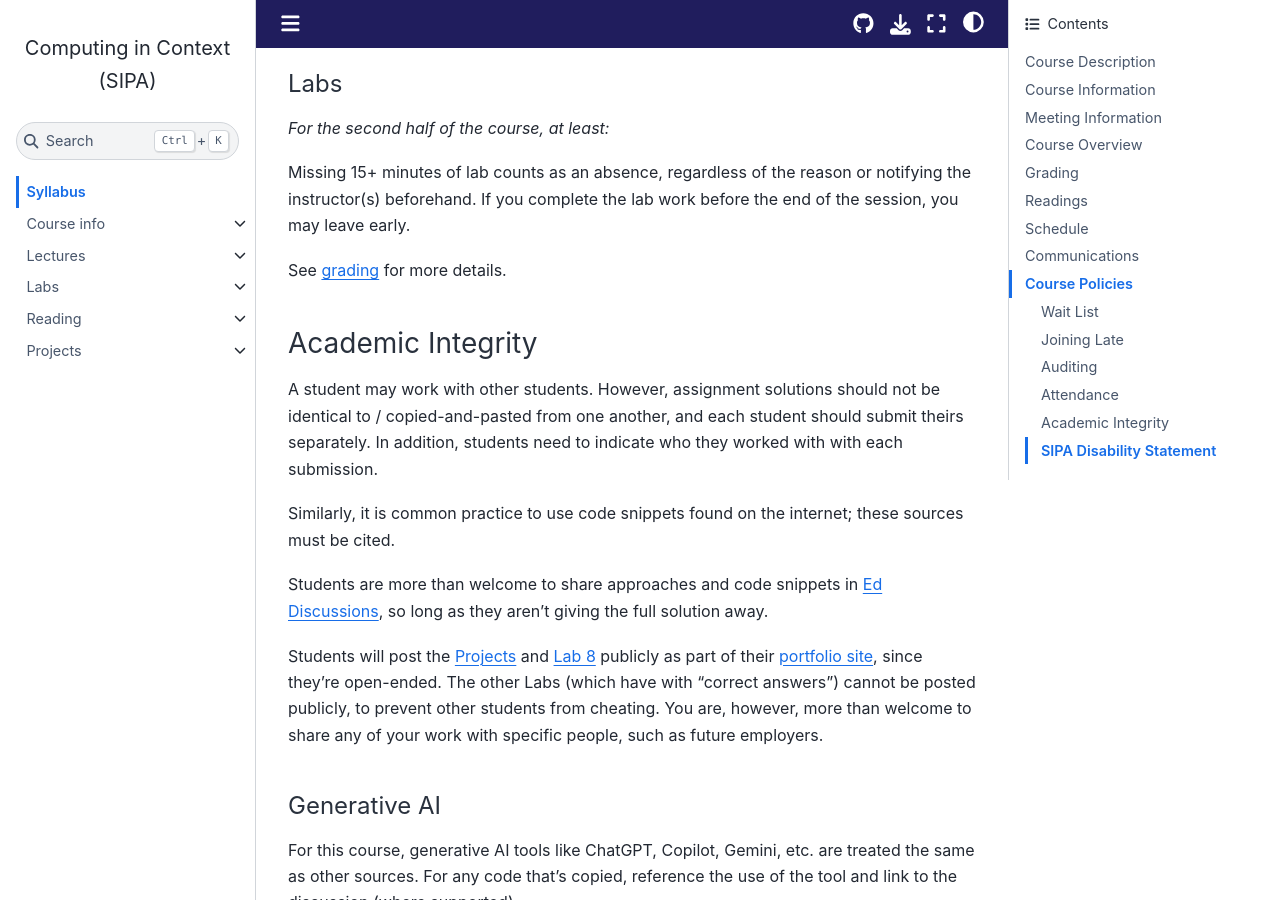
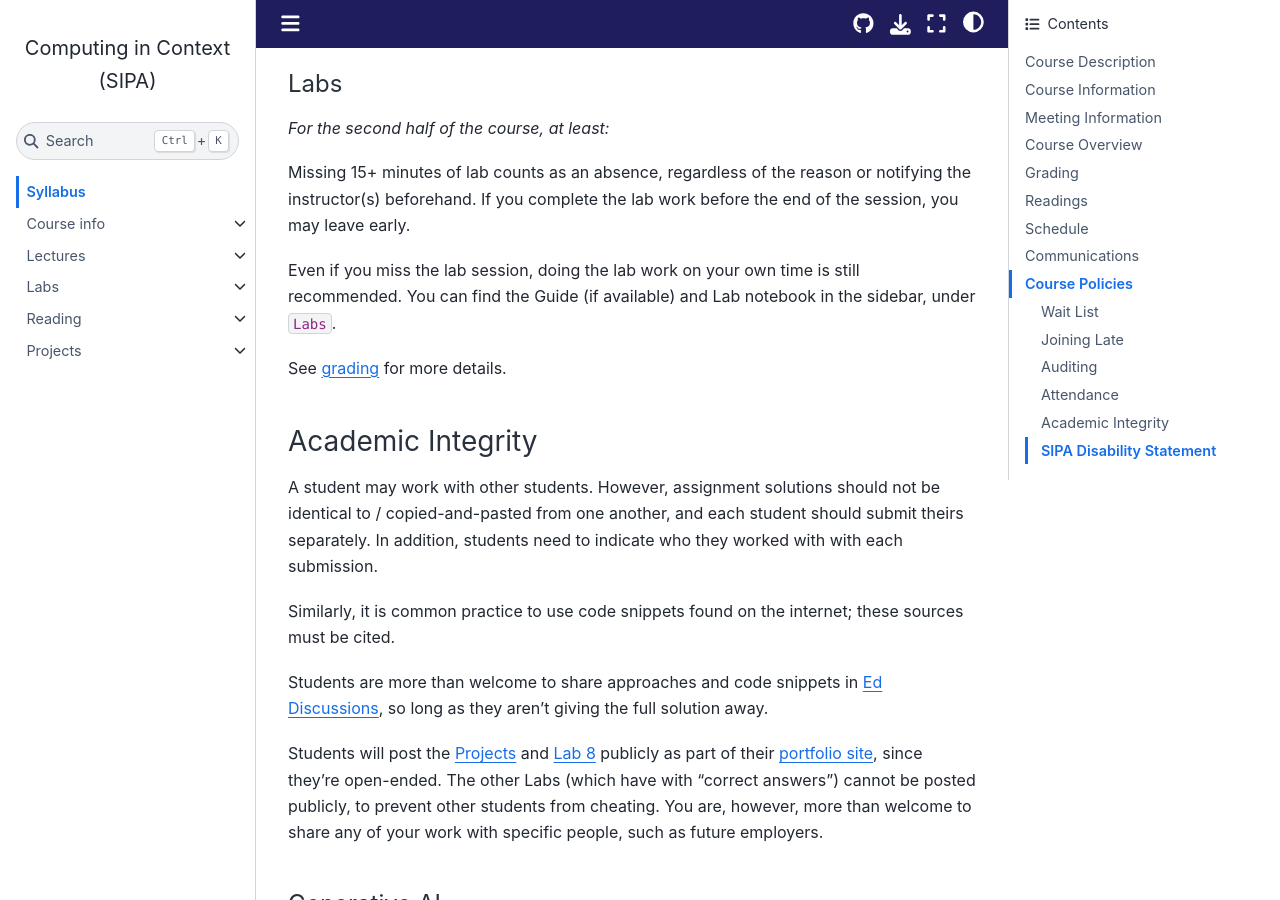
Before and after one commit to afeld/computing-in-context, a Jupyter Book: the page built from index.md, in a window 1280 px wide and 900 px high, scrolled down 8817 px. Built offline with Jupyter Book 1.0.4 settings and Sphinx 7.4.7 and the Sphinx Book theme 1.1.4, drawn with Linux system fonts in a browser that asks for light colours; pages that are not in the unit, such as notebooks, are missing from menus; comment, search, counter and statistics services are not loaded.

Commit message:
encourage doing lab work even if session is missed

```diff
--- a/index.md
+++ b/index.md
@@ -210,6 +210,8 @@ _For the second half of the course, at least:_
 
 Missing 15+ minutes of lab counts as an absence, regardless of the reason or notifying the instructor(s) beforehand. If you complete the lab work before the end of the session, you may leave early.
 
+Even if you miss the lab session, doing the lab work on your own time is still recommended. You can find the Guide (if available) and Lab notebook in the sidebar, under `Labs`.
+
 See [grading](#grading) for more details.
 
 ### Academic Integrity
```
